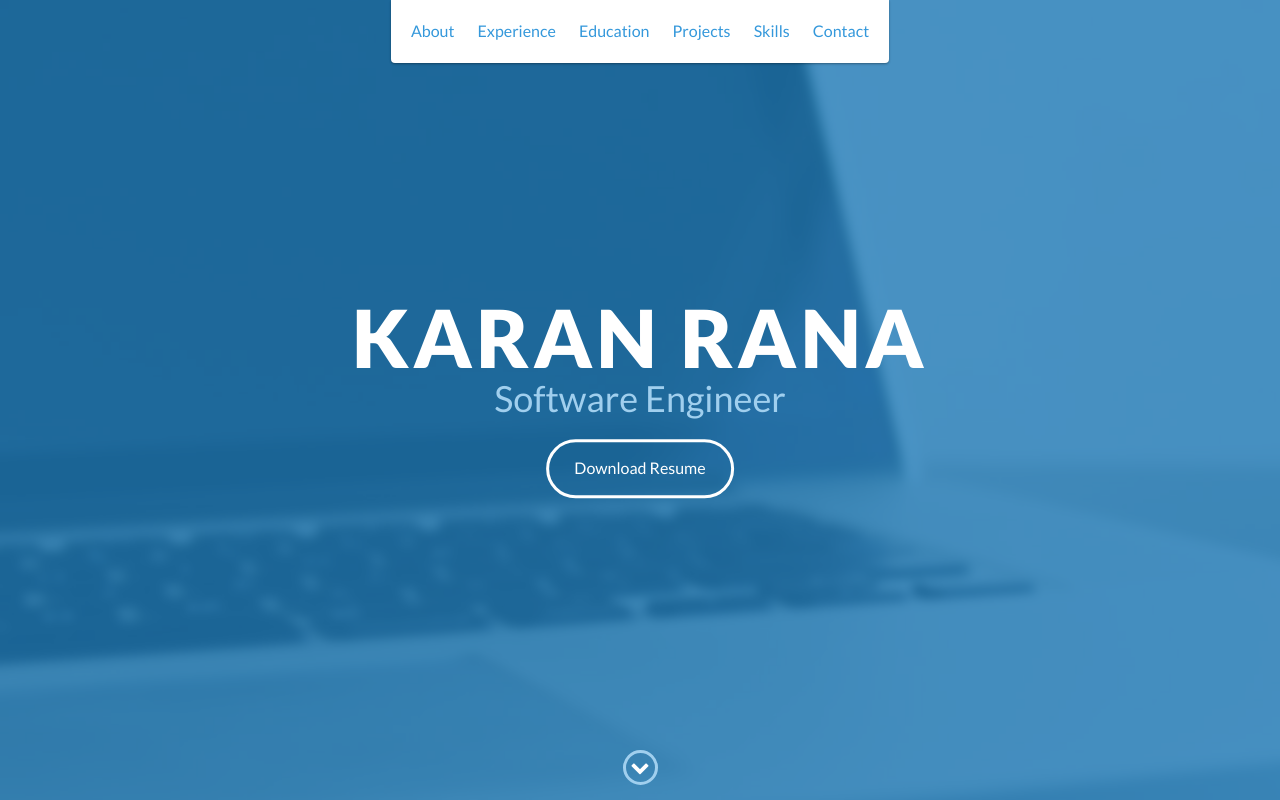
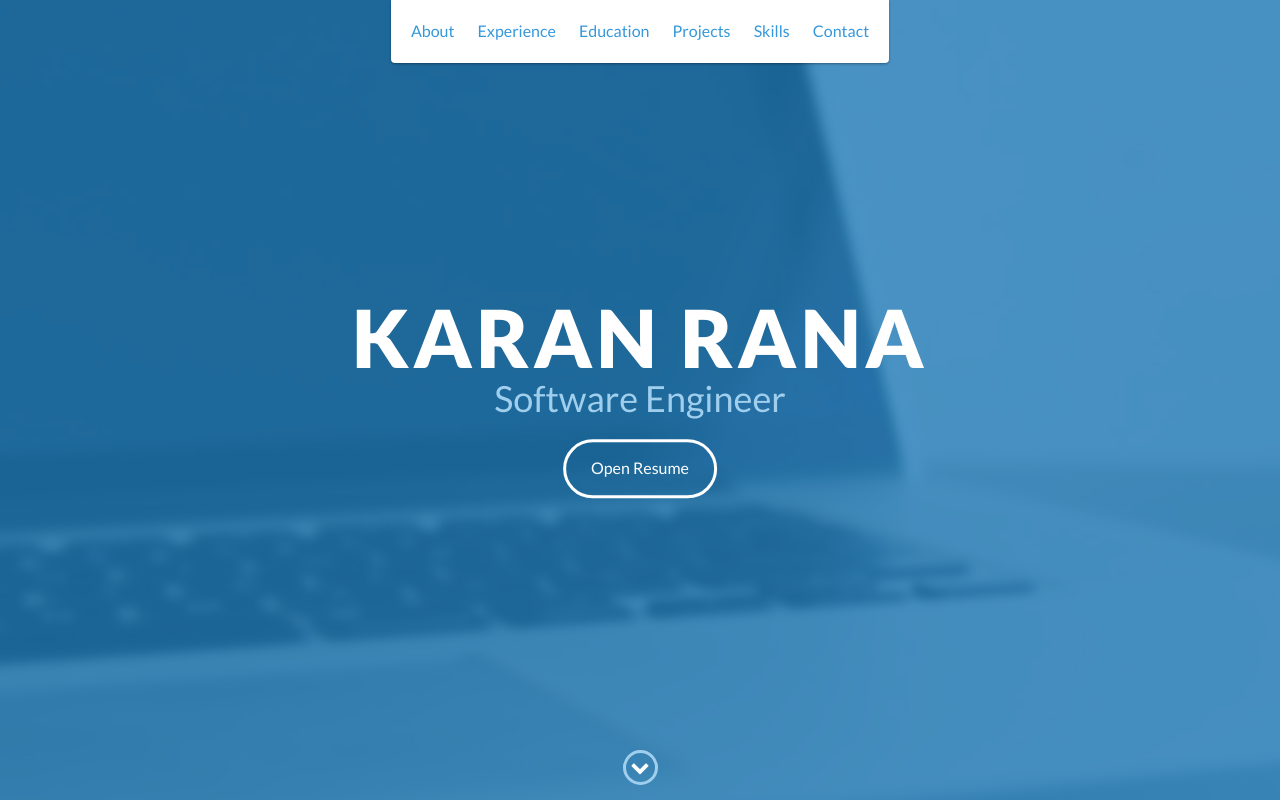
Before and after one commit to karanrrana/karanrana.github.io, a website: page index.html in a window 1280 px wide. Shown: the top 800 px of the page. Drawn offline with nearby package versions, Linux system fonts and the light colour scheme.

Commit message:
Update index.html

```diff
--- a/index.html
+++ b/index.html
@@ -50,7 +50,7 @@
         <div id="lead-content">
             <h1>Karan Rana</h1>
             <h2>Software Engineer</h2>
-            <a href="#" class="btn-rounded-white">Download Resume</a>
+            <a href="#" class="btn-rounded-white">Open Resume</a>
         </div>
         <!-- End #lead-content -->
 
```
